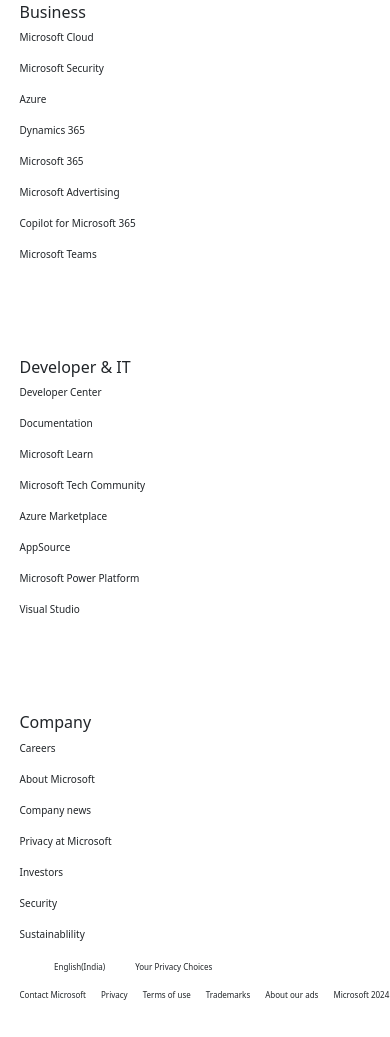
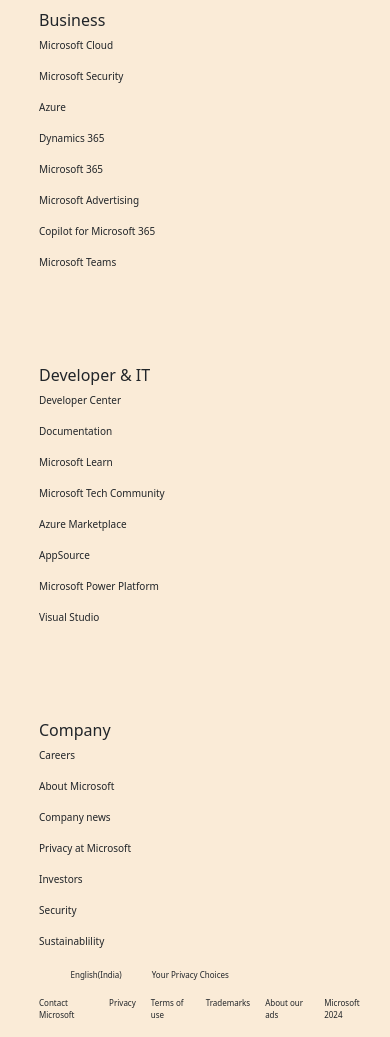
Before and after one commit to JUNAIDRASHID-git/Microsoft, a plain HTML site: page index.html in a window 390 px wide. Shown: the part 6598-7635 px from the top of the page. Drawn offline with nearby package versions, Linux system fonts and the light colour scheme.

Commit message:
Update style.css

```diff
--- a/Styles/style.css
+++ b/Styles/style.css
@@ -270,11 +270,14 @@
     display: flex;
     justify-content: center;
     margin-top: 5%;
+    padding-top: 2%;
+    background-color: antiquewhite;
 
     @media (max-width:900px) {
 
         justify-content: start;
-        margin-left: 5%;
+        width: 100%;
+        padding-left: 10%;
 
     }
 
@@ -293,6 +296,7 @@
         display: grid;
         grid-template-columns: 1fr;
 
+
     }
 
 }
@@ -301,7 +305,7 @@
 
 
 .footer-bar {
-
+    background-color: antiquewhite;
     display: grid;
     grid-template-columns: 1fr 1fr;
     width: 100%;
@@ -313,7 +317,8 @@
     @media (max-width:900px) {
 
         display: block;
-        margin-left: 5%;
+        padding-left: 10%;
+        padding-right: 5%;
         font-size: 8px;
     }
 }
```
